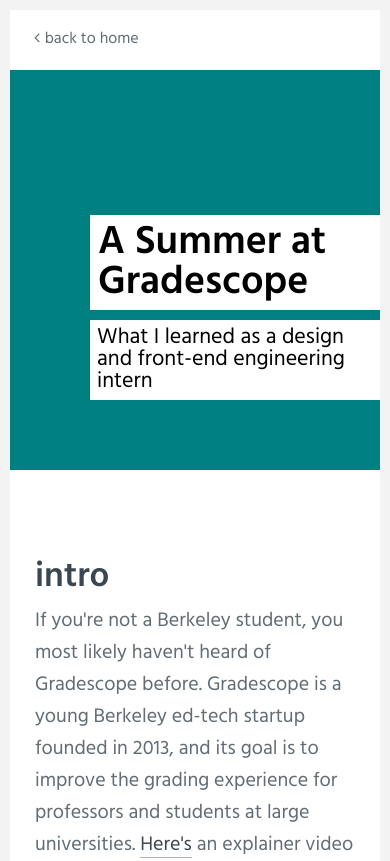
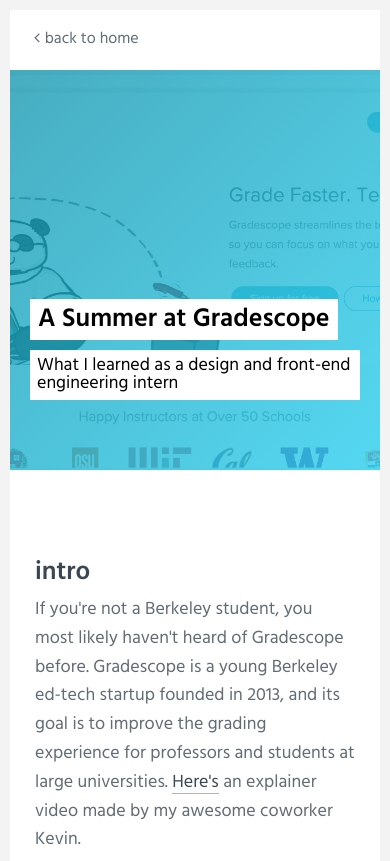
Before and after one commit to eric-ls/portfolio, a plain HTML site: page p/gradescope.html in a window 390 px wide. Shown: the top 861 px of the page. Drawn offline with Linux system fonts and the light colour scheme; files whose address does not match are found by name.

Commit message:
added web design decal page, mobilized project pages

```diff
--- a/assets/css/sass/project.scss
+++ b/assets/css/sass/project.scss
@@ -10,21 +10,21 @@
     }
   }
   .project-cover {
-    background: teal;
     height: 400px;
-    padding-left: 80px;
     position: relative;
-  }
 
-  .class {
-    .another-class {
+    img {
+      height: 100%;
+      width: 100%;
+      object-fit: cover;
+    }
 
-    }
   }
 
   .project-title-container {
     position: absolute;
     bottom: 70px;
+    left: 80px;
     -webkit-user-select: none;
 
     .title {
@@ -104,6 +104,25 @@
     em {
       font-style: italic;
     }
+
+    @media (max-width: 760px) {
+      h1 {
+        font-size: $f-size-xxl;
+      }
+
+      h2 {
+        font-size: $f-size-lg;
+      }
+
+      p, li {
+        font-size: 18px;
+      }
+
+      ol, ul {
+        margin-left: 15px;
+        padding: 0 10px;
+      }
+    }
   }
 
   .image-container {
@@ -135,4 +154,39 @@
     margin-top: 50px;
   }
 
+  @media (max-width: 760px) {
+    .project-title-container {
+      left: 0;
+      padding: 0 20px;
+      width: 100%;
+
+      .title {
+        font-size: $f-size-xxl;
+      }
+
+      .subtitle {
+        font-size: $f-size-lg;
+      }
+    }
+
+    .image-container {
+      margin: 50px 0;
+    }
+  }
+
 }
+
+#gradescope-project-cover {
+  &:before {
+    background: #20c5e6;
+    background: -moz-linear-gradient(bottom right, #1998B0 0%, #2CCFF0 100%);
+    background: -webkit-linear-gradient(left top, #1998B0 0%, #2CCFF0 100%);
+    background: linear-gradient(135deg, #1998B0 0%, #2CCFF0 100%);
+    content: "";
+    height: 100%;
+    left: 0;
+    opacity: 0.8;
+    position: absolute;
+    width: 100%;
+  }
+}
--- a/p/gradescope.html
+++ b/p/gradescope.html
@@ -21,8 +21,8 @@
       <div class="project-nav">
         <a href="/" class="title-back-link"><span class="fa fa-angle-left"></span>back to home</a>
       </div>
-      <div class="project-cover">
-        <img src="">
+      <div class="project-cover" id="gradescope-project-cover">
+        <img src="../assets/images/home/gradescope.png">
         <div class="project-title-container">
           <h1 class="title">A Summer at Gradescope</h1><br/>
           <h2 class="subtitle">What I learned as a design and front-end engineering intern</h2>
```
Also changed, not shown: index.html (+3 -3 lines), p/wdd.html (added, +73 -0 lines), assets/css/stylesheets/style.css, assets/images/p/wdd/1.png (added), assets/images/p/wdd/cover.jpg (added), assets/images/p/wdd/team.jpg (added).
